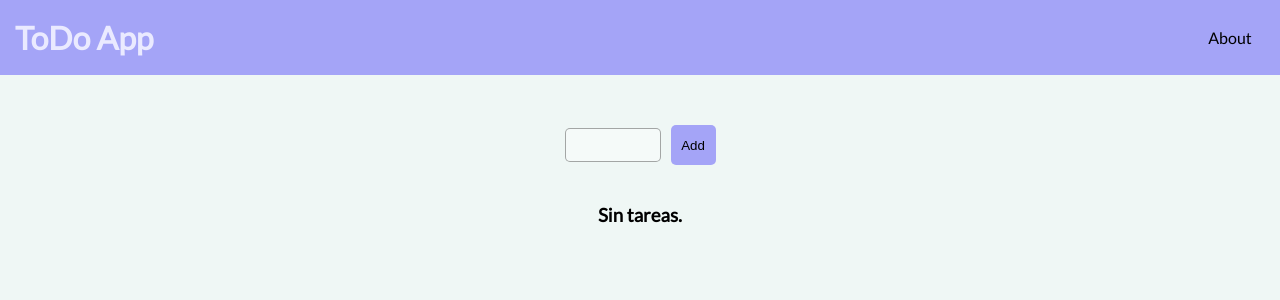
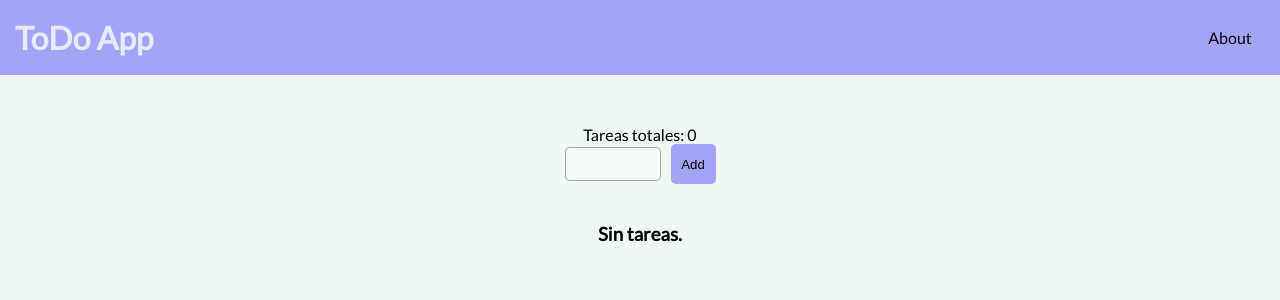
Before and after one commit to AndresCRM33/ToDo-App, a React (Vite) app: page / in a window 1280 px wide. Shown: the top 300 px of the page. Built offline with nearby package versions, Linux system fonts and the light colour scheme.

Commit message:
added tasks counter

```diff
--- a/src/App.jsx
+++ b/src/App.jsx
@@ -68,6 +68,7 @@ function App() {
       <NavBar/>
       {/* <h1>Todo App</h1> */}
       <div className='containerForm'>
+        <span>Tareas totales: {listToDo.length}</span>
         <form
           onSubmit={(e) => handleSubmit(e)}
           className='formContainer'
```
